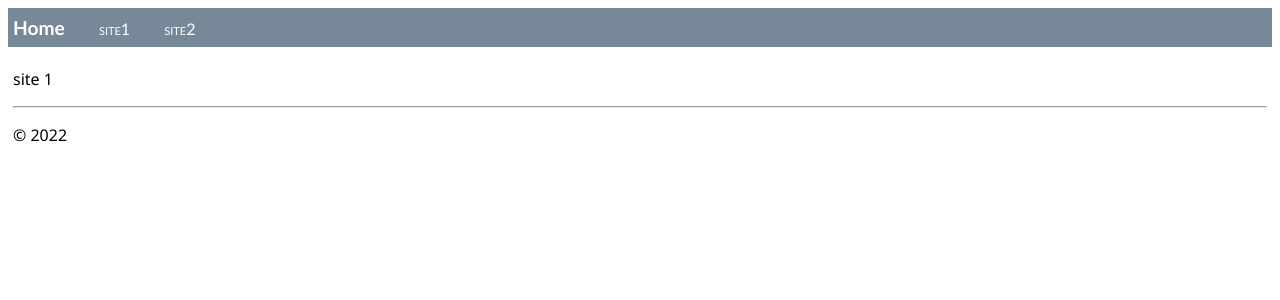
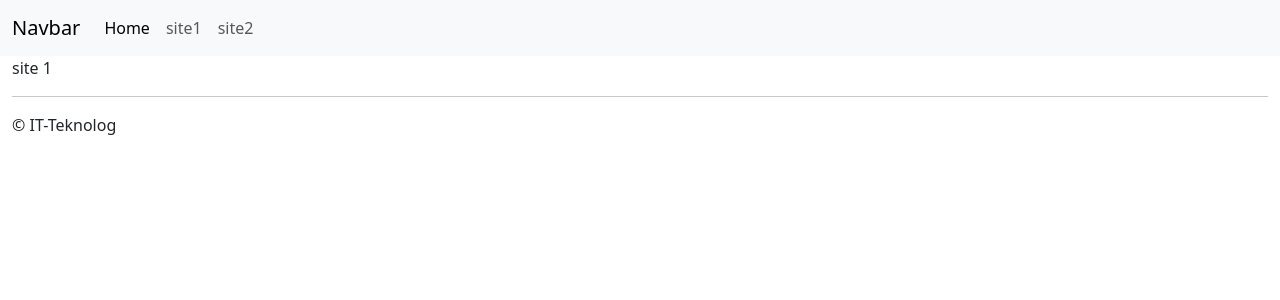
Before and after one commit to KevinLindemark/Flask_site_template_empty, a Flask app: page /site1/ in a window 1280 px wide. Shown: the top 300 px of the page. Run offline with Flask 3, Linux system fonts and the light colour scheme.

Commit message:
added bootstrap and removed local css

```diff
--- a/static/site.css
+++ /dev/null
@@ -1,32 +0,0 @@
-.message {
-    font-weight: 600;
-    color: blue;
-}
-
-.navbar {
-    background-color: lightslategray;
-    font-size: 1em;
-    font-family: 'Trebuchet MS', 'Lucida Sans Unicode', 'Lucida Grande', 'Lucida Sans', Arial, sans-serif;
-    color: white;
-    padding: 8px 5px 8px 5px;
-}
-
-.navbar a {
-    text-decoration: none;
-    color: inherit;
-}
-
-.navbar-brand {
-    font-size: 1.2em;
-    font-weight: 600;
-}
-
-.navbar-item {
-    font-variant: small-caps;
-    margin-left: 30px;
-}
-
-.body-content {
-    padding: 5px;
-    font-family:'Segoe UI', Tahoma, Geneva, Verdana, sans-serif;
-}
--- a/templates/layout.html
+++ b/templates/layout.html
@@ -1,25 +1,44 @@
 <!DOCTYPE html>
 <html>
+
 <head>
     <meta charset="utf-8" />
     <title>{% block title %}{% endblock %}</title>
-        <link rel="stylesheet" type="text/css" href="{{ url_for('static', filename='site.css') }}"  />
+    <link href="https://cdn.jsdelivr.net/npm/bootstrap@5.3.3/dist/css/bootstrap.min.css" rel="stylesheet"
+        integrity="sha384-QWTKZyjpPEjISv5WaRU9OFeRpok6YctnYmDr5pNlyT2bRjXh0JMhjY6hW+ALEwIH" crossorigin="anonymous">
+
 </head>
 
 <body>
-        <div class="navbar">
-            <a href="{{ url_for('home') }}" class="navbar-brand">Home</a>
-            <a href="{{ url_for('site1') }}" class="navbar-item">site1</a>
-            <a href="{{ url_for('site2') }}" class="navbar-item">site2</a>
+    <nav class="navbar navbar-expand-lg bg-body-tertiary">
+        <div class="container-fluid">
+            <a class="navbar-brand" href="#">Navbar</a>
+            <button class="navbar-toggler" type="button" data-bs-toggle="collapse" data-bs-target="#navbarNavAltMarkup"
+                aria-controls="navbarNavAltMarkup" aria-expanded="false" aria-label="Toggle navigation">
+                <span class="navbar-toggler-icon"></span>
+            </button>
+            <div class="collapse navbar-collapse" id="navbarNavAltMarkup">
+                <div class="navbar-nav">
+                    <a class="nav-link active" aria-current="page" href="{{ url_for('home') }}">Home</a>
+                    <a class="nav-link" href="{{ url_for('site1') }}">site1</a>
+                    <a class="nav-link" href="{{ url_for('site2') }}">site2</a>
+
                 </div>
+            </div>
+        </div>
+    </nav>
 
-        <div class="body-content">
+    <div class="container-fluid">
         {% block content %}
         {% endblock %}
-            <hr/>
+        <hr />
         <footer>
-                <p>&copy; 2022</p>
+            <p>&copy; IT-Teknolog</p>
         </footer>
     </div>
+    <script src="https://cdn.jsdelivr.net/npm/bootstrap@5.3.3/dist/js/bootstrap.bundle.min.js"
+        integrity="sha384-YvpcrYf0tY3lHB60NNkmXc5s9fDVZLESaAA55NDzOxhy9GkcIdslK1eN7N6jIeHz"
+        crossorigin="anonymous"></script>
 </body>
+
 </html>
```
Lines whose indentation alone changed are shown as unchanged.
